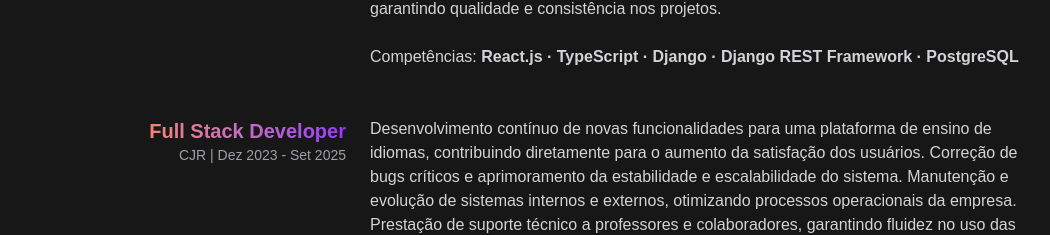
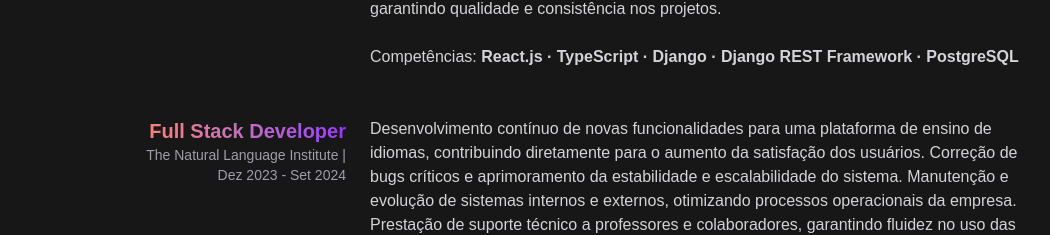
Before and after one commit to WilsonSousajr/wstech-front, a Next.js app: page /sobre in a window 1280 px wide. Shown: the part 1591-1826 px from the top of the page, without its empty margins (64-1114 px from the left). Built offline with nearby package versions, Linux system fonts and the light colour scheme.

Commit message:
✏️ fix: wrong work experience title

```diff
--- a/src/app/sobre/page.tsx
+++ b/src/app/sobre/page.tsx
@@ -33,8 +33,8 @@ export default function SobrePage() {
     },
     {
       title: "Full Stack Developer",
-      company: "CJR",
-      period: "Dez 2023 - Set 2025",
+      company: "The Natural Language Institute",
+      period: "Dez 2023 - Set 2024",
       description:
         "Desenvolvimento contínuo de novas funcionalidades para uma plataforma de ensino de idiomas, contribuindo diretamente para o aumento da satisfação dos usuários. Correção de bugs críticos e aprimoramento da estabilidade e escalabilidade do sistema. Manutenção e evolução de sistemas internos e externos, otimizando processos operacionais da empresa. Prestação de suporte técnico a professores e colaboradores, garantindo fluidez no uso das soluções digitais.",
       skills: "Python · Django · JavaScript · jQuery · Bootstrap",
```
